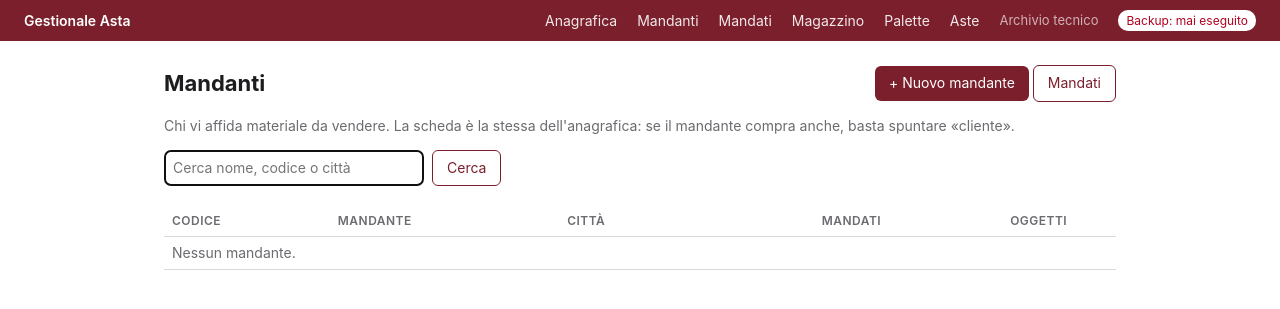
After one commit to LittleNemoGestionale/gestionale-asta, a Django app: page /mandanti/ in a window 1280 px wide. The commit adds this page. Shown: the top 309 px of the page. Run offline with Django 5.2, Linux system fonts and the light colour scheme; the visitor is signed in with stand-in values (Sample User, id 1); data that the repository does not hold is empty.

Commit message:
Sezione Mandanti separata dai Mandati
- menu: Mandanti (schede di chi affida materiale) e Mandati (gli accordi con gli oggetti)
- dal Nuovo mandato si registra il nuovo mandante e si torna al mandato con il mandante già scelto
- nel menu dell'asta «Mandanti» diventa «Rendiconti»

Co-Authored-By: Claude Opus 5.5 <noreply@anthropic.com>
Claude-Session: https://claude.ai/code/session_017CCppjyo8m8mVscxwENtvr

```diff
--- a/asta/templates/asta/base.html
+++ b/asta/templates/asta/base.html
@@ -56,11 +56,12 @@
 <nav class="bar">
   <a class="brand" href="{% url 'home' %}" style="opacity:1;text-decoration:none">Gestionale Asta</a>
   {% if perms.asta.view_dati_personali %}<a href="{% url 'anagrafica' %}">Anagrafica</a>{% endif %}
+  {% if perms.asta.view_dati_personali %}<a href="{% url 'mandanti_elenco' %}">Mandanti</a>{% endif %}
   {% if perms.asta.view_mandato %}<a href="{% url 'mandati' %}">Mandati</a><a href="{% url 'magazzino' %}">Magazzino</a>{% endif %}
   {% if perms.asta.view_paletta %}<a href="{% url 'palette' %}{% if asta and asta.pk %}?asta={{ asta.pk }}{% endif %}">Palette</a>{% endif %}
   <a href="{% url 'aste' %}">Aste</a>
   {% if asta and asta.pk %}<span style="opacity:.6">|</span> <b style="font-weight:600">{% if asta.numero %}Asta {{ asta.numero }}{% else %}{{ asta.nome|truncatechars:20 }}{% endif %}</b><a href="{% url 'asta_cruscotto' asta.pk %}">Riepilogo</a><a href="{% url 'lotti_asta' asta.pk %}">Lotti</a>{% if perms.asta.view_paletta %}<a href="{% url 'offerte_telefoni' asta.pk %}">Offerte e telefoni</a>{% endif %}<a href="{% url 'sala' asta.pk %}">Aggiudicazione</a>
-    {% if perms.asta.view_dati_personali %}<a href="{% url 'acquirenti' asta.pk %}">Acquirenti</a><a href="{% url 'mandanti' asta.pk %}">Mandanti</a>{% endif %}
+    {% if perms.asta.view_dati_personali %}<a href="{% url 'acquirenti' asta.pk %}">Acquirenti</a><a href="{% url 'mandanti' asta.pk %}" title="Rendiconti per i mandanti dopo l'asta">Rendiconti</a>{% endif %}
     {% if perms.asta.view_incasso %}<a href="{% url 'incassi' asta.pk %}">Incassi</a>{% endif %}
 {% endif %}
   {% if user.is_superuser %}<a href="/admin/" style="opacity:.65;font-size:13px" title="Tabelle tecniche, per correzioni">Archivio tecnico</a>{% endif %}
--- /dev/null
+++ b/asta/templates/asta/mandanti_elenco.html
@@ -0,0 +1,24 @@
+{% extends "asta/base.html" %}
+{% block title %}Mandanti{% endblock %}
+{% block doc %}
+{% for m in messages %}<div class="msg {{ m.tags }}">{{ m }}</div>{% endfor %}
+<div class="azioni" style="justify-content:space-between"><h1 style="margin:0">Mandanti</h1>
+  <span>{% if perms.asta.add_soggetto %}<a class="btn" href="{% url 'scheda_nuova' %}?ruolo=mandante">+ Nuovo mandante</a>{% endif %}
+  <a class="btn sec" href="{% url 'mandati' %}">Mandati</a></span></div>
+<p class="muted">Chi vi affida materiale da vendere. La scheda è la stessa dell'anagrafica: se il mandante compra anche, basta spuntare «cliente».
+  {% if n_da_completare %}<b>{{ n_da_completare }}</b> schede create in automatico (dal catalogo o da Excel) sono da completare.{% endif %}</p>
+<form class="filtri" method="get"><input name="q" value="{{ q }}" placeholder="Cerca nome, codice o città" autofocus> <button class="btn sec">Cerca</button>{% if q %} <a href="?">Mostra tutti</a>{% endif %}</form>
+<div class="scroll"><table>
+  <thead><tr><th>Codice</th><th>Mandante</th><th>Città</th><th class="n">Mandati</th><th class="n">Oggetti</th><th></th></tr></thead>
+  <tbody>{% for x in mandanti %}<tr>
+    <td>{{ x.codice }}</td>
+    <td><a href="{% url 'scheda' x.pk %}"><b>{{ x.nome|default:"(senza nome)" }}</b></a>{% if "completare" in x.note %} <span class="pill mid">da completare</span>{% endif %}</td>
+    <td>{{ x.domicilio.citta|default:"" }}</td>
+    <td class="n">{% if x.n_mandati %}<a href="{% url 'mandati' %}?q={{ x.codice }}">{{ x.n_mandati }}</a>{% else %}0{% endif %}</td>
+    <td class="n">{{ x.n_oggetti }}</td>
+    <td>{% if perms.asta.add_mandato %}<a href="{% url 'nuovo_mandato' x.pk %}">+ mandato</a>{% endif %}</td>
+  </tr>{% empty %}<tr><td colspan="6" class="muted">Nessun mandante{% if q %} trovato{% endif %}.</td></tr>{% endfor %}</tbody>
+</table></div>
+{% if totale > 300 %}<p class="muted">Mostrati 300 su {{ totale }}: usa la ricerca.</p>{% endif %}
+<style>.filtri{display:flex;gap:8px;margin:10px 0}.filtri input{font:inherit;padding:6px 8px;border:1px solid var(--line);border-radius:6px;min-width:260px}</style>
+{% endblock %}
--- a/asta/templates/asta/mandato_nuovo.html
+++ b/asta/templates/asta/mandato_nuovo.html
@@ -26,7 +26,7 @@
     {% if mandanti or not s %}<div style="grid-column:1/-1"><label>Mandante</label>
       <select name="mandante" required style="width:100%;font:inherit;padding:7px 9px;border:1px solid var(--line);border-radius:6px"><option value="">— scegli —</option>
         {% for x in mandanti %}<option value="{{ x.pk }}" {% if s and s.pk == x.pk %}selected{% endif %}>{{ x.nome }} ({{ x.codice }})</option>{% endfor %}</select>
-      <div class="muted" style="font-size:12px">Non c'è? <a href="{% url 'scheda_nuova' %}?ruolo=mandante" target="_blank">Crea la scheda</a> (si apre in un'altra finestra), poi ricarica questa pagina.</div></div>{% endif %}
+      <div class="muted" style="font-size:12px">Non c'è? <a href="{% url 'scheda_nuova' %}?ruolo=mandante&ritorno={{ request.path|urlencode }}{% if asta_di %}%3Fasta%3D{{ asta_di.pk }}{% endif %}">Registra il nuovo mandante</a>: dopo il salvataggio torni qui con il mandante già scelto.</div></div>{% endif %}
     {% for f in form %}<div {% if f.name == 'note_accordo' %}style="grid-column:1/-1"{% endif %}>
       {% if f.field.widget.input_type == 'checkbox' %}<label>{{ f }} {{ f.label }}</label>{% else %}<label for="{{ f.id_for_label }}">{{ f.label }}</label>{{ f }}{% endif %}{{ f.errors }}</div>{% endfor %}
   </div>
--- a/asta/views_mandati.py
+++ b/asta/views_mandati.py
@@ -196,6 +196,22 @@ def ctx_barra():
 # ------------------------------------------------------------------ pagine
 
 @login_required
+@permission_required("asta.view_dati_personali", raise_exception=True)
+def mandanti(request):
+    """Elenco dei mandanti (le schede di chi affida materiale), con i loro mandati."""
+    q = request.GET.get("q", "").strip().lower()
+    qs = (Soggetto.objects.filter(is_mandante=True).prefetch_related("indirizzi")
+          .annotate(n_mandati=Count("mandati", distinct=True), n_oggetti=Count("mandati__oggetti", distinct=True)))
+    elenco = sorted(qs, key=lambda x: (x.nome or "").lower())
+    if q:
+        elenco = [x for x in elenco if q in (x.nome or "").lower() or q == x.codice.lower()
+                  or any(q in (i.citta or "").lower() for i in x.indirizzi.all())]
+    da_completare = [x for x in elenco if "completare" in (x.note or "")]
+    return render(request, "asta/mandanti_elenco.html", {"mandanti": elenco[:300], "totale": len(elenco), "q": q,
+                                                         "n_da_completare": len(da_completare)})
+
+
+@login_required
 @permission_required("asta.view_mandato", raise_exception=True)
 def mandati(request):
     f = {k: request.GET.get(k, "") for k in ("q", "arrivo", "dest", "asta")}
@@ -250,6 +266,8 @@ class MandatoForm(forms.ModelForm):
 @permission_required("asta.add_mandato", raise_exception=True)
 def mandato_nuovo(request, soggetto_id=None):
     s = get_object_or_404(Soggetto, pk=soggetto_id) if soggetto_id else None
+    if not s and request.GET.get("cliente"):  # di ritorno da «Nuovo mandante»
+        s = Soggetto.objects.filter(pk=request.GET["cliente"]).first()
     if not s and request.POST.get("mandante"):
         s = Soggetto.objects.filter(pk=request.POST["mandante"]).first()
     asta = Asta.objects.filter(pk=request.GET.get("asta") or 0).first()
--- a/config/urls.py
+++ b/config/urls.py
@@ -9,6 +9,7 @@ urlpatterns = [
     path("anagrafica/nuova/", views_anagrafica.scheda, name="scheda_nuova"),
     path("anagrafica/<int:soggetto_id>/", views_anagrafica.scheda, name="scheda"),
     path("anagrafica/<int:soggetto_id>/mandato/", views_mandati.mandato_nuovo, name="nuovo_mandato"),
+    path("mandanti/", views_mandati.mandanti, name="mandanti_elenco"),
     path("mandati/", views_mandati.mandati, name="mandati"),
     path("mandati/nuovo/", views_mandati.mandato_nuovo, name="mandato_nuovo"),
     path("mandati/leggi-foto/", views_mandati.leggi_foto, name="leggi_foto"),
```
Also changed, not shown: asta/tests.py (+14 -0 lines).
